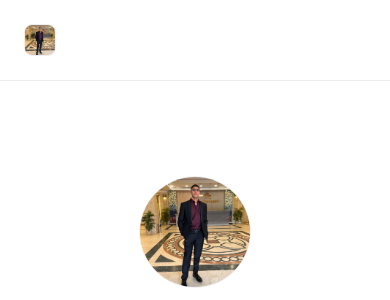
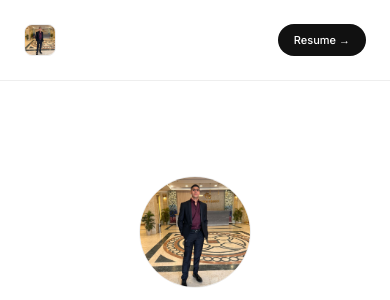
Before and after one commit to Adham-ar/Portfolio, a Flask app: page / in a window 390 px wide. Shown: the top 300 px of the page. Run offline with Flask 3, Linux system fonts and the light colour scheme; data that the repository does not hold is empty; some libraries are stand-ins or nearby versions.

Commit message:
Layout: Adapt resume navigation point for seamless mobile responsive display

```diff
--- a/templates/home.html
+++ b/templates/home.html
@@ -25,11 +25,23 @@
 
     <nav class="fixed top-0 left-0 w-full bg-white/80 backdrop-blur-md border-b border-[#eeeeee] z-50">
     <div class="max-w-5xl mx-auto px-6 h-20 flex items-center justify-between">
+
         <a href="#" class="flex items-center gap-2.5 group">
             <img src="{{ url_for('static', filename='images/adham-profile.jpg') }}"
             alt="Profile image"
             class="w-8 h-8 rounded-lg object-cover border border-[#eeeeee] group-hover:border-[#111111] transition-all duration-200">
         </a>
+
+        {% if not current_user.is_authenticated %}
+        <div class="md:hidden flex items-center">
+            <a href="https://drive.google.com/file/d/1I6n9b_cjFrXCbC-TAIxZDORdt_lTtGHd/view?usp=sharing"
+               target="_blank"
+               rel="noopener noreferrer"
+               class="bg-[#111111] text-white text-[11px] font-medium px-4 py-2 rounded-full hover:bg-black transition-all">
+               Resume &rarr;
+            </a>
+        </div>
+        {% endif %}
 
         <div class="hidden md:flex items-center space-x-10">
             <a href="#home" class="text-sm font-medium text-[#111111]">Home</a>
@@ -48,6 +60,7 @@
                 </a>
             {% endif %}
         </div>
+
     </div>
     </nav>
 
```
Lines whose indentation alone changed are shown as unchanged.
